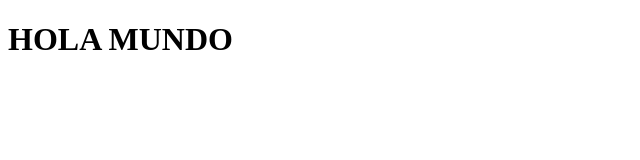
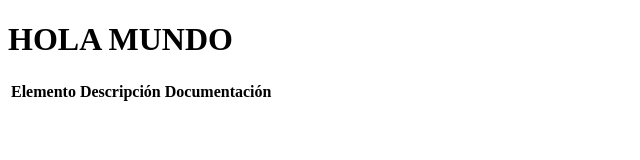
Before and after one commit to Mark00es/guideCode, a plain HTML site: page index.html in a window 1280 px wide. Shown: the whole page, without its empty margins (0-640 px from the left). Drawn offline with Linux system fonts and the light colour scheme.

Commit message:
Crear una tabla

```diff
--- a/index.html
+++ b/index.html
@@ -8,5 +8,16 @@
 </head>
 <body>
     <h1>HOLA MUNDO</h1>
+    <table>
+        <thead>
+            <tr>
+                <th>Elemento</th>
+                <th>Descripción</th>
+                <th>Documentación</th>
+            </tr>
+        </thead>
+        <tbody>
+        </tbody>
+    </table>
 </body>
 </html>
```
